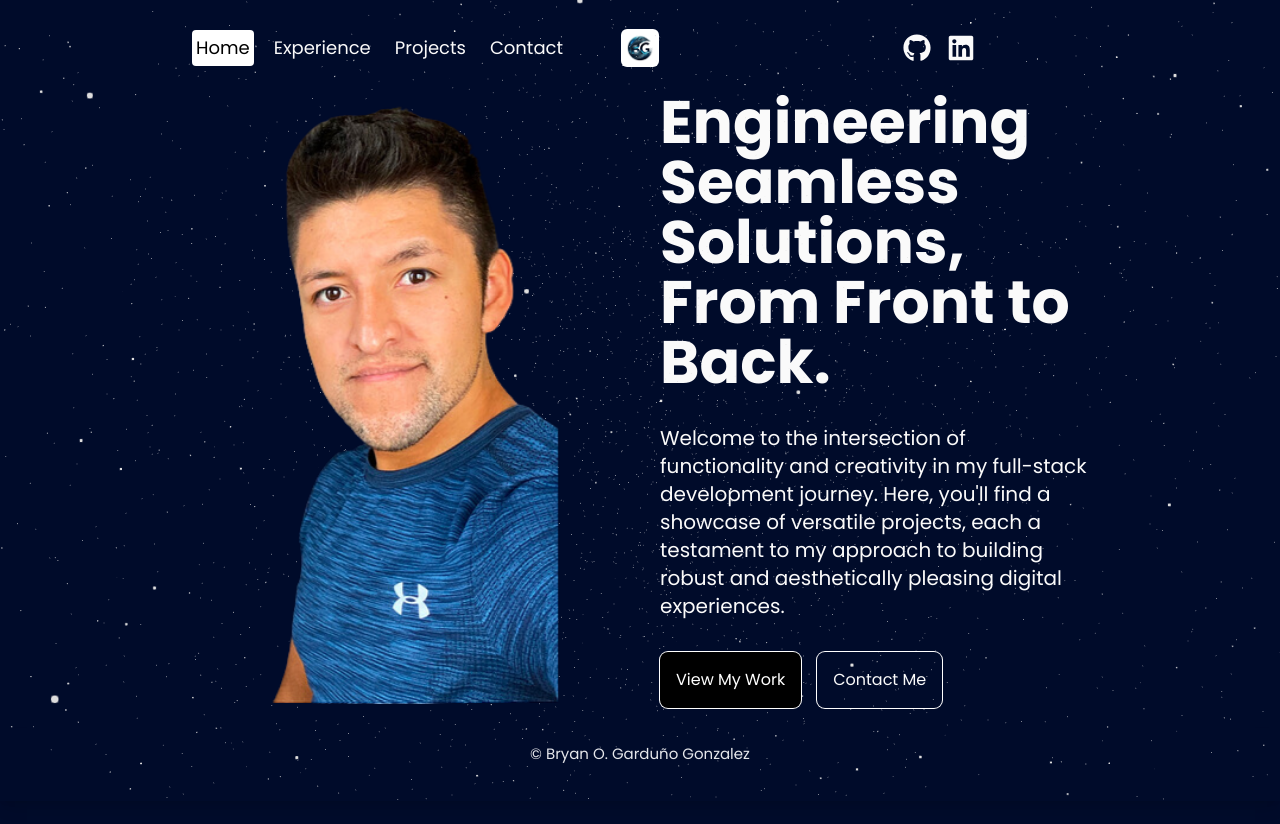
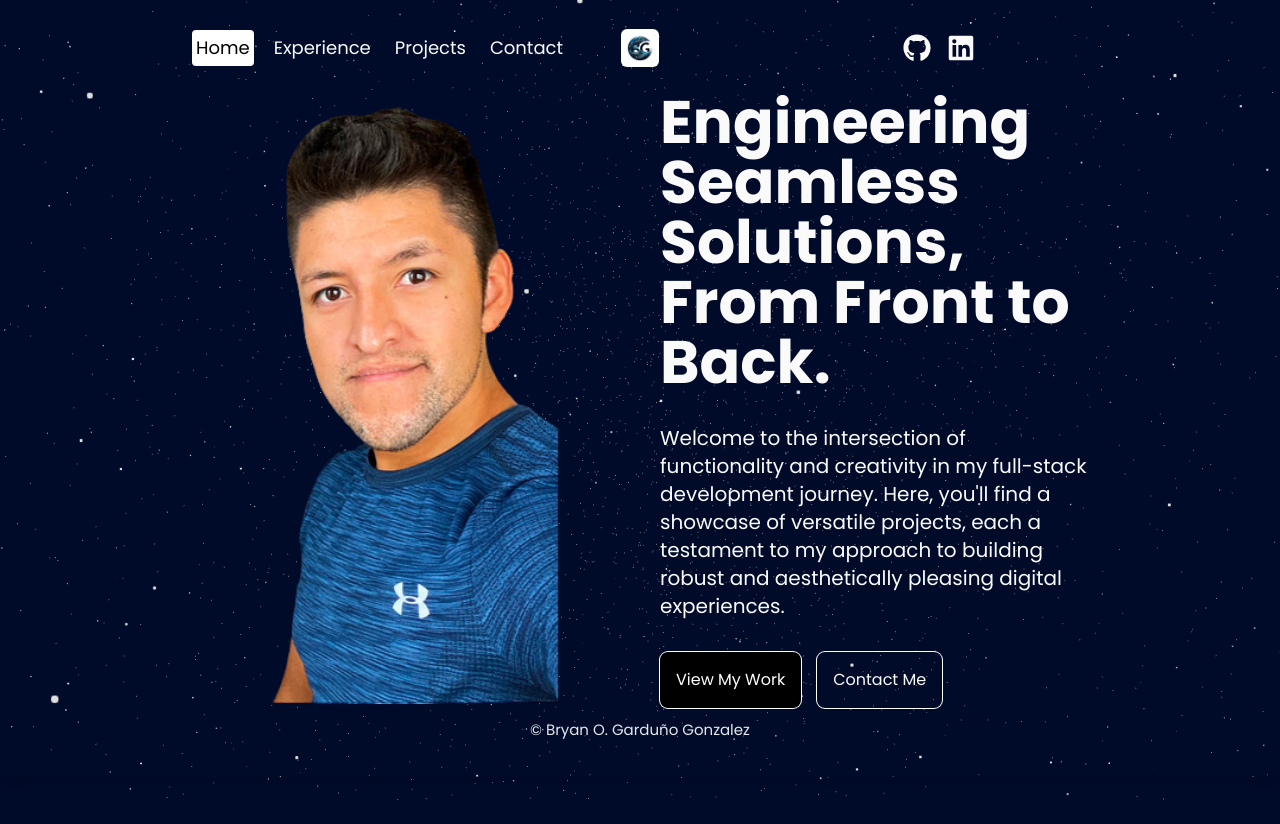
Before and after one commit to brosmar18/portfolio-2024, a Next.js app: page / in a window 1280 px wide. After the commit the page ends 800 px from the top, so only its background shows below. Built offline with nearby package versions, Linux system fonts and the light colour scheme.

Commit message:
footer margin updated

```diff
--- a/components/shared/Footer.tsx
+++ b/components/shared/Footer.tsx
@@ -12,7 +12,7 @@ import { FaYoutube } from "react-icons/fa";
 
 const Footer = () => {
   return (
-    <footer className='w-full bg-transparent text-gray-200 shadow-lg p-[15px] mt-6'>
+    <footer className='w-full bg-transparent text-gray-200 shadow-lg p-[15px] mt-6 lg:mt-0'>
       <div className="w-full flex flex-col items-center justify-center m-auto">
         <div className="mb-[20px] text-[15px] text-center">
           &copy; Bryan O. Garduño Gonzalez
```
